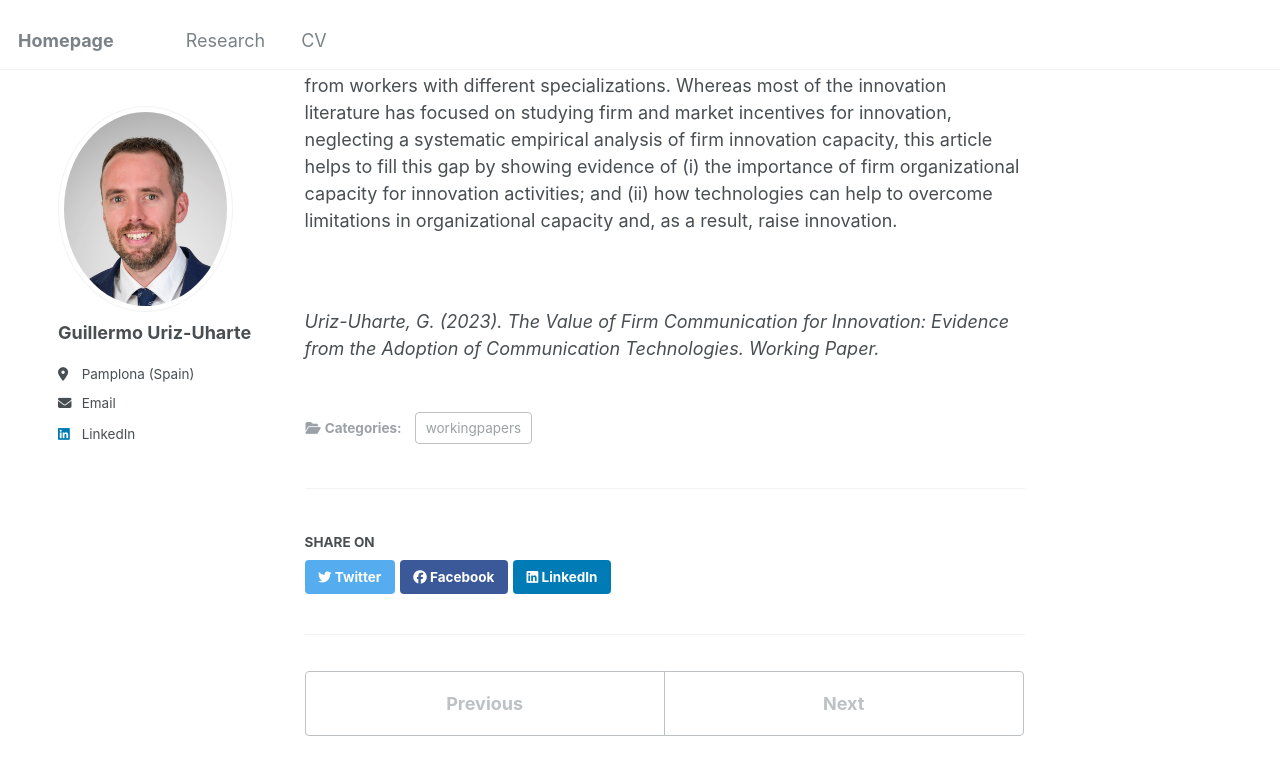
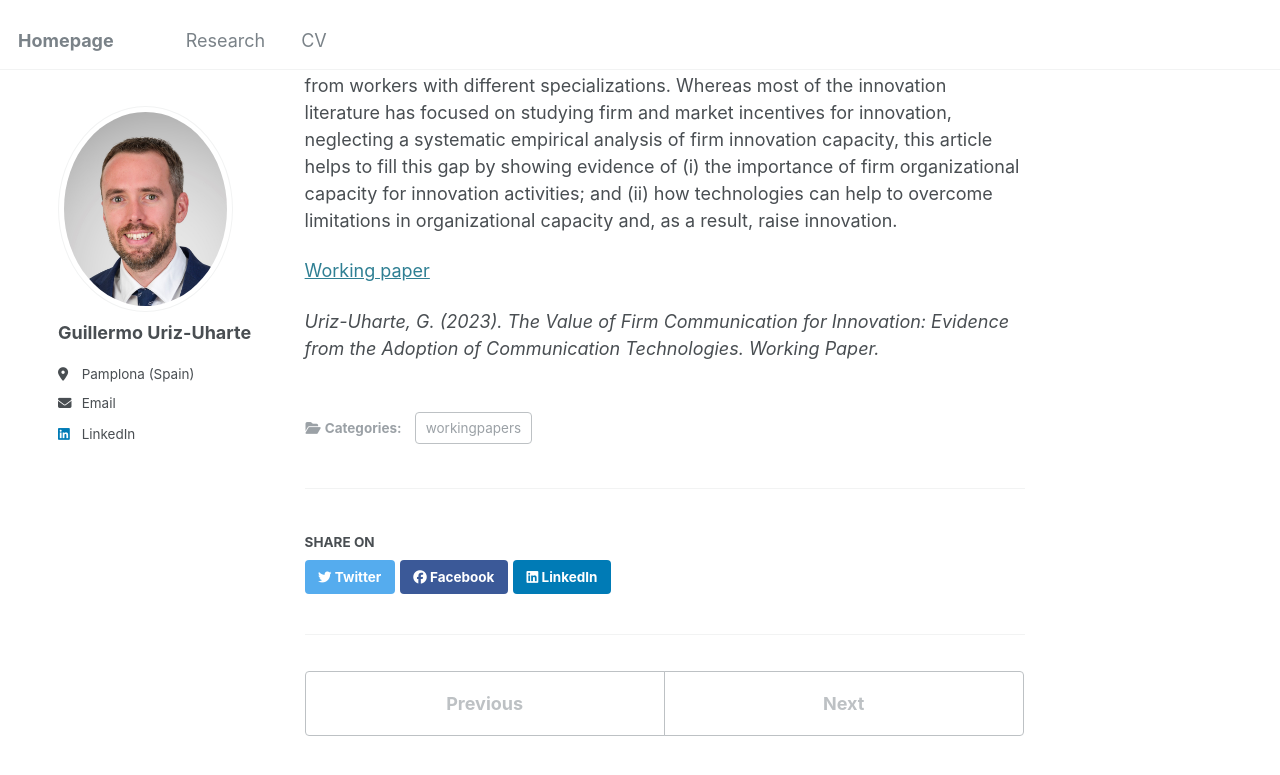
Before and after one commit to GuilleUriz/guillermouriz, a Jekyll site: the page built from _publications/Draft_Intranets.md, in a window 1280 px wide and 900 px high, scrolled down 349 px. Shown: the top 775 px of the window. Built offline with Jekyll 4.4.1, drawn with Linux system fonts in a browser that asks for light colours.

Commit message:
Update Draft_Intranets.md

```diff
--- a/_publications/Draft_Intranets.md
+++ b/_publications/Draft_Intranets.md
@@ -7,12 +7,12 @@ excerpt: ''
 date: 2023-12-14
 venue: 'Working paper'
 slidesurl:
-paperurl: 'https://github.com/GuilleUriz/guillermouriz/raw/master/files/Draft_Intranets.pdf'
+paperurl: ''
 
 ---
 
 In Uriz-Uharte (2023), I explore the impact of ICT adoption in large organizations. By decreasing communication costs, ICT alleviates coordination problems in the internal organization of large corporations. I find this has a significant impact fostering firm innovation and patenting, which in turn brings an increase in firm productivity. These results help to understand the nature of the innovation process as a company-wide endeavor that requires the combination of knowledge inputs from workers with different specializations. Whereas most of the innovation literature has focused on studying firm and market incentives for innovation, neglecting a systematic empirical analysis of firm innovation capacity, this article helps to fill this gap by showing evidence of (i) the importance of firm organizational capacity for innovation activities; and (ii) how technologies can help to overcome limitations in organizational capacity and, as a result, raise innovation.
 
-<br>
+[Working paper](https://github.com/GuilleUriz/guillermouriz/raw/master/files/Draft_Intranets.pdf)
 
 <cite>Uriz-Uharte, G. (2023). The Value of Firm Communication for Innovation: Evidence from the Adoption of Communication Technologies. Working Paper.<cite>
```
